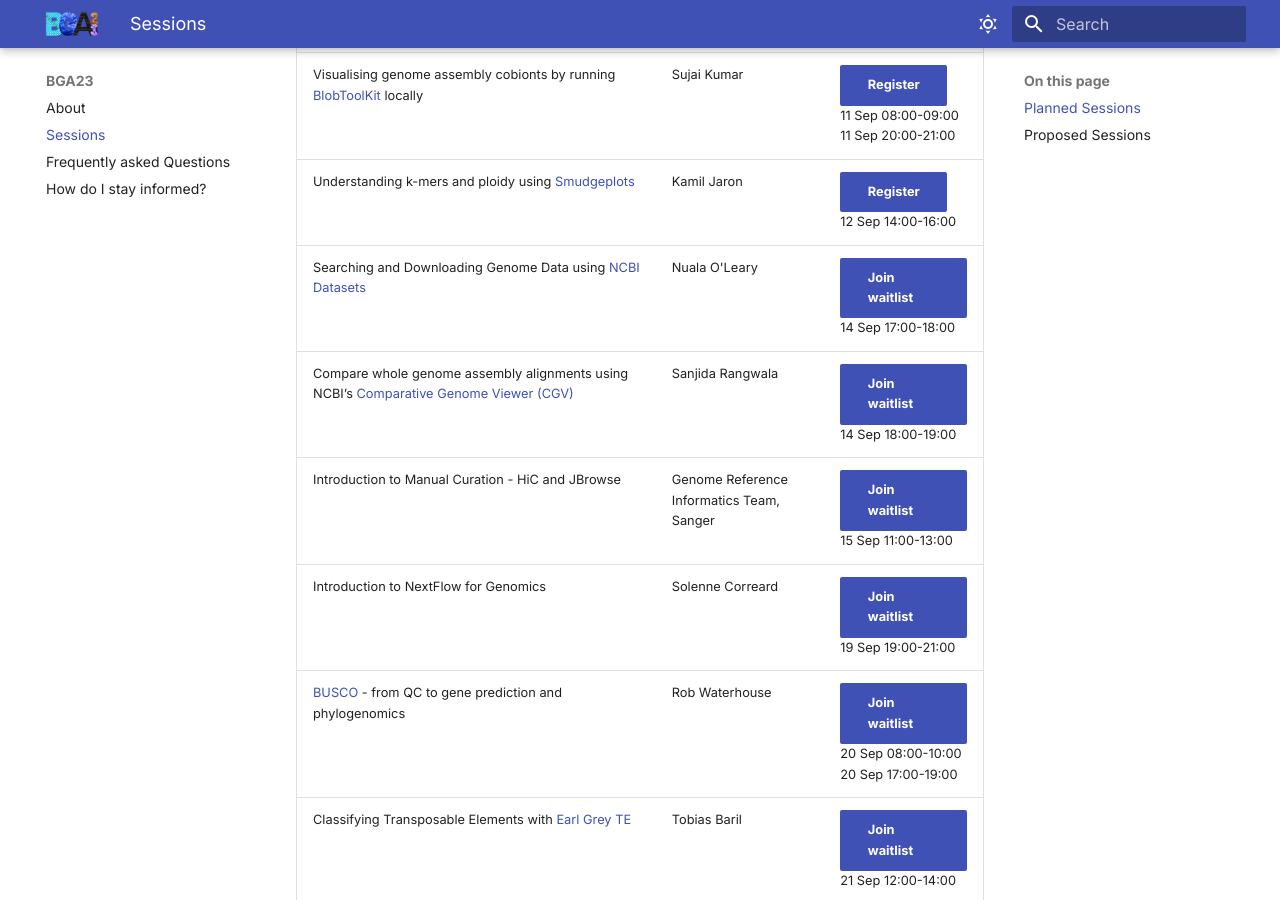
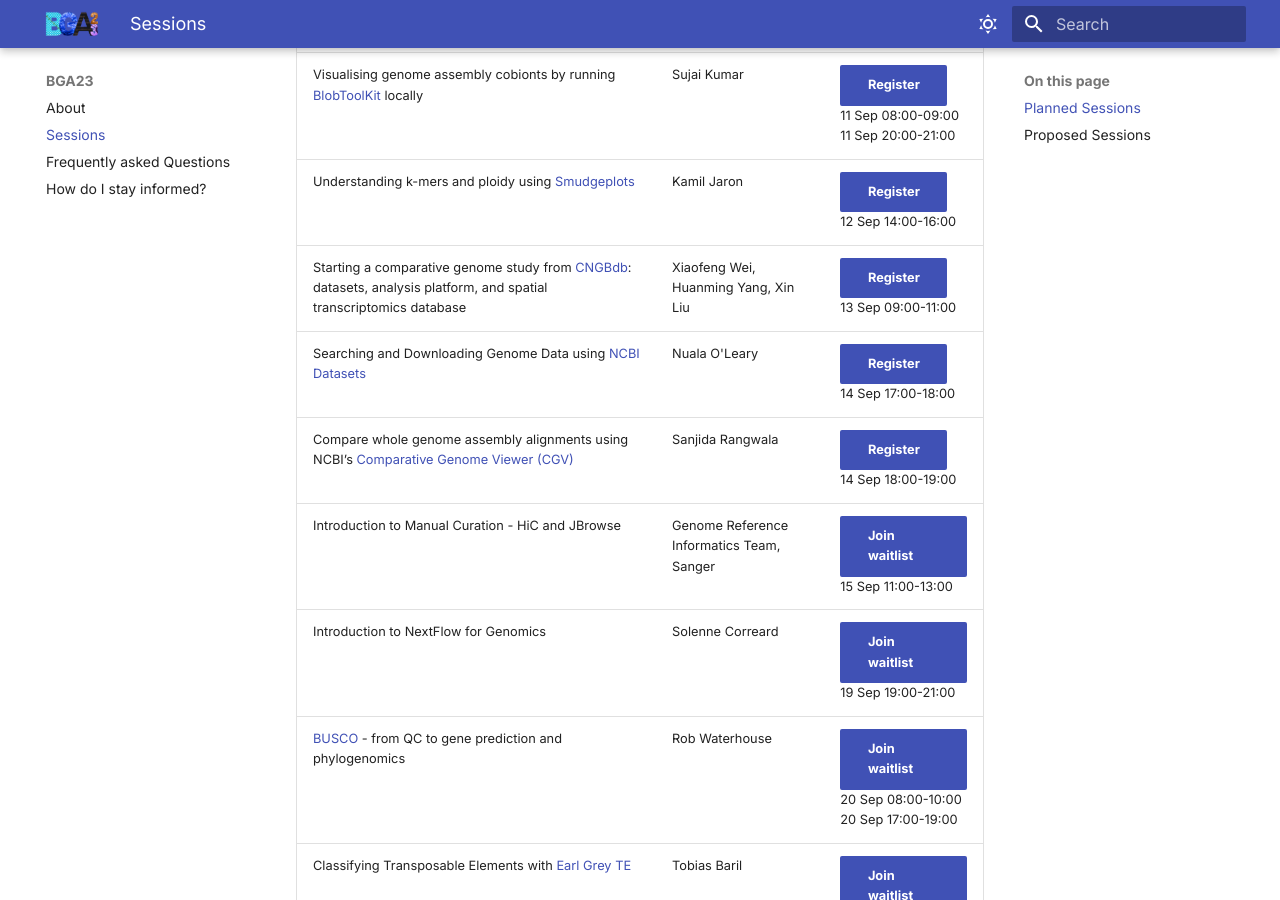
Before and after one commit to tol-training/tol-training.github.io, an MkDocs documentation site: the page built from docs/sessions.md, in a window 1280 px wide and 900 px high, scrolled down 1150 px. Built offline with MkDocs 1.6.1 and Material for MkDocs 9.7.7, drawn with Linux system fonts in a browser that asks for light colours.

Commit message:
update sessions

```diff
--- a/docs/sessions.md
+++ b/docs/sessions.md
@@ -26,8 +26,9 @@ If there are 2 time slots available for a session, pick the one you can attend m
 | Assembling Mitogenomes from PacBio HiFi reads using [MitoHiFi](https://github.com/marcelauliano/MitoHiFi){: target="_blank"} | Marcela Uliano-Silva | [Register](https://buytickets.at/bga23/973171){ : target="_blank" .md-button .md-button--primary }<br/>8 Sep 13:00-15:00 |
 | Visualising genome assembly cobionts by running [BlobToolKit](https://blobtoolkit.genomehubs.org/view){: target="_blank"} locally | Sujai Kumar | [Register](https://buytickets.at/bga23/973213){ : target="_blank" .md-button .md-button--primary }<br/>11 Sep 08:00-09:00<br/>11 Sep 20:00-21:00 |
 | Understanding k-mers and ploidy using [Smudgeplots](https://github.com/KamilSJaron/smudgeplot){: target="_blank"} | Kamil Jaron | [Register](https://buytickets.at/bga23/973117){ : target="_blank" .md-button .md-button--primary }<br/>12 Sep 14:00-16:00 |
-| Searching and Downloading Genome Data using [NCBI Datasets](https://www.ncbi.nlm.nih.gov/datasets/){: target="_blank"} | Nuala O'Leary | [Join waitlist](https://buytickets.at/bga23/973214){ : target="_blank" .md-button .md-button--primary }<br/>14 Sep 17:00-18:00 |
-| Compare whole genome assembly alignments using NCBI’s [Comparative Genome Viewer (CGV)](https://www.ncbi.nlm.nih.gov/genome/cgv){: target="_blank"} | Sanjida Rangwala | [Join waitlist](https://buytickets.at/bga23/973216){ : target="_blank" .md-button .md-button--primary }<br/>14 Sep 18:00-19:00 |
+| Starting a comparative genome study from [CNGBdb](https://db.cngb.org/){: target="_blank"}: datasets, analysis platform, and spatial transcriptomics database  | Xiaofeng Wei, Huanming Yang, Xin Liu | [Register](https://buytickets.at/bga23/980802){ : target="_blank" .md-button .md-button--primary }<br/>13 Sep 09:00-11:00 |
+| Searching and Downloading Genome Data using [NCBI Datasets](https://www.ncbi.nlm.nih.gov/datasets/){: target="_blank"} | Nuala O'Leary | [Register](https://buytickets.at/bga23/973214){ : target="_blank" .md-button .md-button--primary }<br/>14 Sep 17:00-18:00 |
+| Compare whole genome assembly alignments using NCBI’s [Comparative Genome Viewer (CGV)](https://www.ncbi.nlm.nih.gov/genome/cgv){: target="_blank"} | Sanjida Rangwala | [Register](https://buytickets.at/bga23/973216){ : target="_blank" .md-button .md-button--primary }<br/>14 Sep 18:00-19:00 |
 | Introduction to Manual Curation - HiC and JBrowse | Genome Reference Informatics Team, Sanger | [Join waitlist](https://buytickets.at/bga23/973204){ : target="_blank" .md-button .md-button--primary }<br/>15 Sep 11:00-13:00 |
 | Introduction to NextFlow for Genomics | Solenne Correard | [Join waitlist](https://buytickets.at/bga23/973982){ : target="_blank" .md-button .md-button--primary }<br/>19 Sep 19:00-21:00 |
 | [BUSCO](https://busco.ezlab.org/){: target="_blank"} - from QC to gene prediction and phylogenomics | Rob Waterhouse | [Join waitlist](https://buytickets.at/bga23/973174){ : target="_blank" .md-button .md-button--primary }<br/>20 Sep 08:00-10:00<br/>20 Sep 17:00-19:00 |
```
